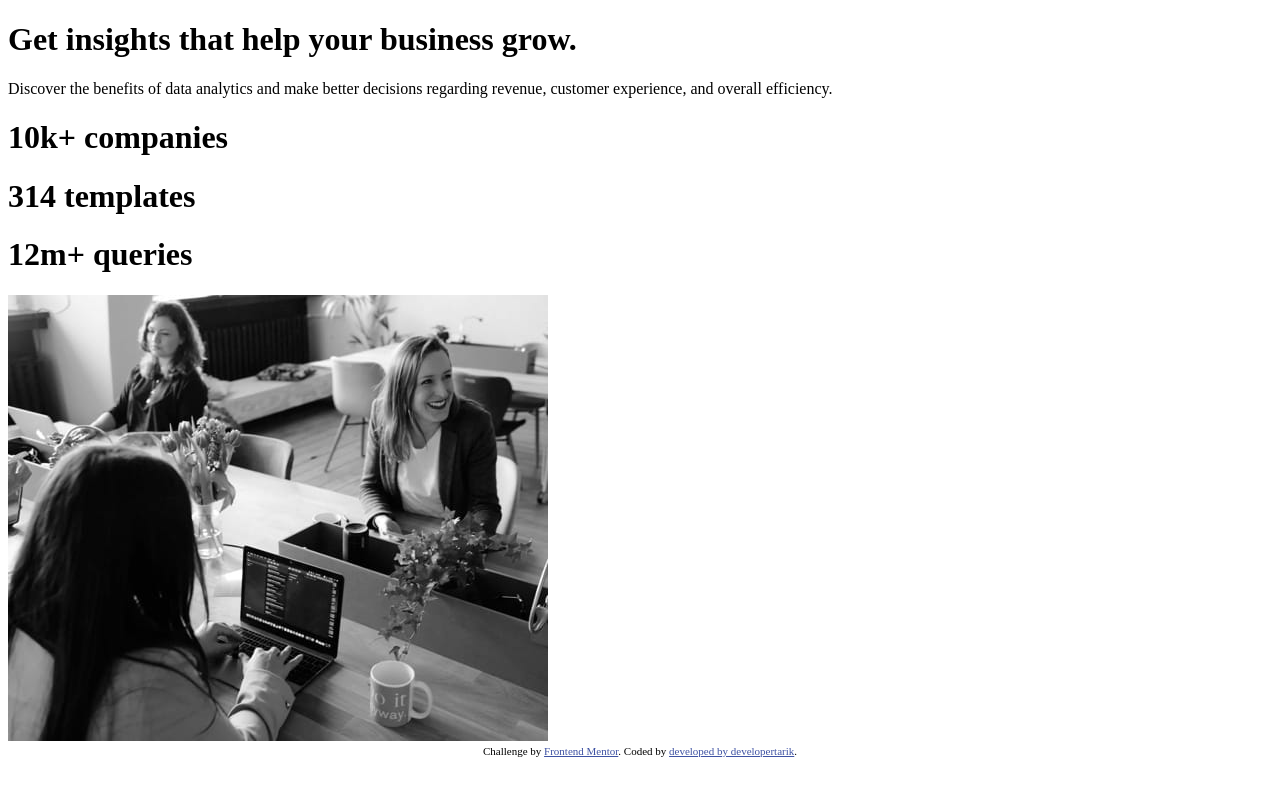
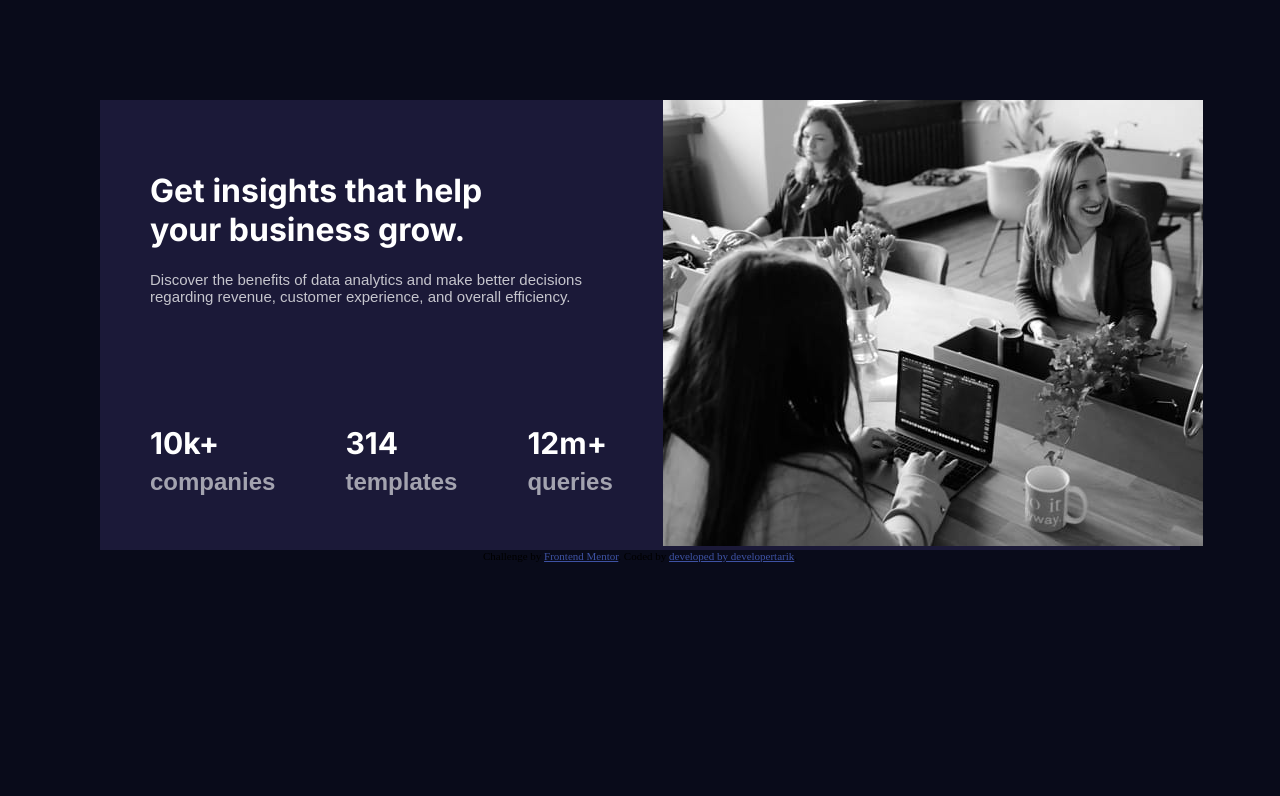
Before and after one commit to developertarik/stats-preview_card-component_remastered, a plain HTML site: page index.html in a window 1280 px wide. Drawn offline with Linux system fonts and the light colour scheme.

Commit message:
add container layout and add styles

```diff
--- a/index.html
+++ b/index.html
@@ -7,6 +7,8 @@
   <link rel="icon" type="image/png" sizes="32x32" href="./images/favicon-32x32.png">
 
   <title>Frontend Mentor | Stats preview card component</title>
+  <!--add css-->
+  <link rel="stylesheet" href="./styles/style.css">
 
   <!-- Feel free to remove these styles or customise in your own stylesheet 👍 -->
   <style>
@@ -15,19 +17,19 @@
   </style>
 </head>
 <body>
-<div class="flex-container">
-  <div class="container-1">
+<div class="flex-card-container">
+  <div class="container-1 top-c">
     <div class="top-container">
-      <h1 class="top-container-header">Get insights that help your business grow.</h1>
+      <h1 class="top-container-header">Get <span class="header-span"> insights</span> that help <br> your business grow.</h1>
 
    <p class="top-container-paragraph">Discover the benefits of data analytics and make better decisions regarding revenue, customer
     experience, and overall efficiency.</p>
 
     </div>
     <div class="bottom-container">
-      <h1>10k+ <span class="container-bottom-para"> companies </span></h1>
-      <h1> 314 <span class="container-bottom-para"> templates </span> </h1>
-          <h1>12m+ <span class="container-bottom-para"> queries </span></h1>
+      <h1 class="bottom-header">10k+ <span class="container-bottom-paragraph"> companies </span></h1>
+      <h1 class="bottom-header"> 314 <span class="container-bottom-paragraph"> templates </span> </h1>
+          <h1 class="bottom-header">12m+ <span class="container-bottom-paragraph"> queries </span></h1>
     </div>
 
 
--- a/styles/style.css
+++ b/styles/style.css
@@ -0,0 +1,57 @@
+@import url('https://fonts.googleapis.com/css2?family=Inter:wght@400;700&display=swap');
+@import url('https://fonts.googleapis.com/css2?family=Lexend+Deca&display=swap');
+
+body{
+    background-color:hsl(233, 47%, 7%);
+    margin: 0;
+    padding: 0;
+    font-size: 15px;
+}
+/*container card*/
+.flex-card-container{
+    background-color:hsl(244, 38%, 16%) ;
+    display:flex;
+    margin-left: 100px;
+    margin-right: 100px;
+    margin-top: 100px;
+}
+/*top container*/
+.container-1{
+    display:flex;
+    flex-direction: column;
+}
+ .top-c{
+    padding-left: 50px;
+    padding-right:50px;
+    padding-top:50px;
+}
+.top-container{
+
+}
+.bottom-container{
+display:flex;
+flex-direction: row;
+gap:70px;
+align-items: flex-end;
+}
+/*header*/
+.top-container-header{
+    color:white;
+    font-family: "Inter",sans-serif;
+    font-size: xx-large;
+}
+.bottom-header{
+  color:white;
+  font-family: "Inter",sans-serif;
+}
+/*paragraph*/
+.top-container-paragraph{
+   color: hsla(0, 0%, 100%, 0.75);
+   margin-bottom: 100px;
+   font-family: "Lexend-Deca",sans-serif;
+}
+.container-bottom-paragraph{
+    color:hsla(0, 0%, 100%, 0.6);
+    font-family: "Lexend-Deca",sans-serif;
+    font-size: x-large;
+}
```
